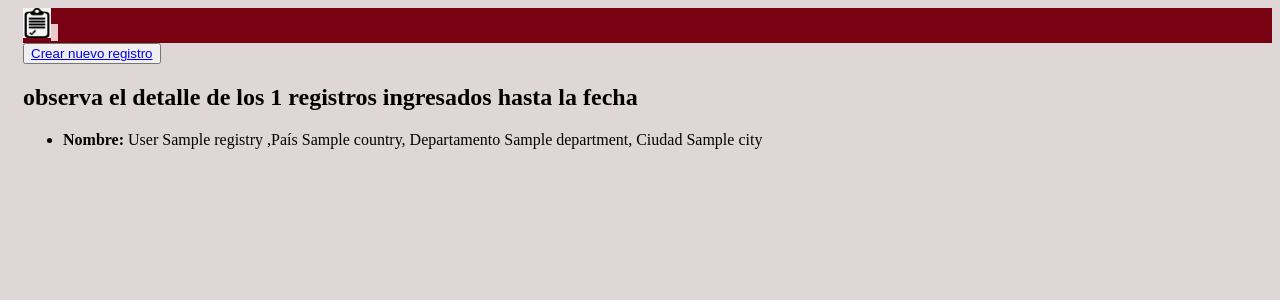
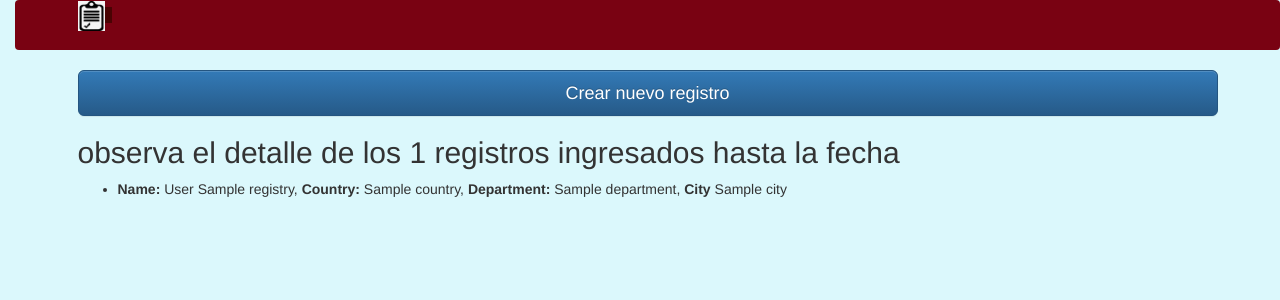
Before and after one commit to jrco1989/form-test, a Django app: page / in a window 1280 px wide. Shown: the top 300 px of the page. Run offline with Django 3.2, Linux system fonts and the light colour scheme; tables that the repository leaves empty hold one stand-in row (values such as "Sample post"); some libraries are stand-ins or nearby versions.

Commit message:
add a little style

```diff
--- a/app/static/styles.css
+++ b/app/static/styles.css
@@ -1,10 +1,11 @@
-#main-navbar {
+nav {
     background: rgb(121, 2, 18);
     border-bottom: 1px solid rgba(0,0,0,.0975);
+
 
 }
 body {
     padding-left: 15px;
-    background: rgb(223, 215, 215);
-
-}
+    background: #dbf8fc;
+    background-attachment:fixed;
+    }
--- /dev/null
+++ b/app/templates/base.html
@@ -0,0 +1,30 @@
+<!DOCTYPE html>
+<html lang="en">
+<head>
+  <link rel="stylesheet" href="//maxcdn.bootstrapcdn.com/bootstrap/3.2.0/css/bootstrap.min.css">
+  <link rel="stylesheet" href="//maxcdn.bootstrapcdn.com/bootstrap/3.2.0/css/bootstrap-theme.min.css">
+  <link href='//fonts.googleapis.com/css?family=Lobster&subset=latin,latin-ext' rel='stylesheet' type='text/css'>
+  {% load static %}
+  <link rel="stylesheet" href="{% static 'styles.css' %}" />
+  <meta charset="UTF-8">
+  <meta name="viewport" content="width=device-width, initial-scale=1.0">
+  <title>{%block tittle%} {%endblock%}</title>
+
+
+</head>
+
+<body >
+  <nav  class="navbar navbar-expand-lg navbar-dark bg-dark fixed-top" id="mainNav">
+
+    <div class="container">
+      <a style="border-right: 7px solid #490303;" href="{%url 'index'%}">
+          <img src="{% static 'logo.png' %}" height="30"/>
+      </a>
+    </div>
+  </nav>
+  <div class="container">
+    {%block container%}
+    {%endblock%}
+  </div>
+</body>
+</html>
--- a/app/templates/index.html
+++ b/app/templates/index.html
@@ -1,38 +1,16 @@
-<!DOCTYPE html>
-<html lang="en">
-<head>
-    <meta charset="UTF-8">
-    <meta name="viewport" content="width=device-width, initial-scale=1.0">
-    <title>Inicio</title>
-    {% load static %}
+{% extends "base.html" %}
 
-
-    <link rel="stylesheet" href="{% static 'styles.css' %}" />
-</head>
-
-<body>
-
-  <nav  id="main-navbar">
-    <a href="{% url 'index' %}" class="top-menu"><span class="glyphicon glyphicon-plus"></span></a>
-      <div class="container">
-          <a style="border-right: 7px solid #ecc8c8;" href="{%url 'index'%}">
-              <img src="{% static 'logo.png' %}" height="30"/>
-          </a>
-    </div>
-  </nav>
-
-  <div class="container">
-    <button >  <a  href="{%url 'new_record' %}">Crear nuevo registro</a> </button>
+{%block container%}
+  <a class="btn btn-primary btn-lg btn-block" href="{%url 'new_record' %}">Crear nuevo registro</a>
   <p class="lead"><h2>observa el detalle de los  {{num_records}} registros ingresados hasta la fecha</h2></p>
   <ul>
     {% for record in all_records %}
     <li>
-        <p ><strong>Nombre: </strong> {{ record.last_name }} {{ record.name }}
-          ,País {{ record.country.name}}, Departamento {{ record.department.name}}, Ciudad {{ record.city.name}} </p>
+      <p ><strong>Name: </strong> {{ record.last_name }} {{ record.name }},
+        <strong>Country:</strong> {{ record.country.name}},
+        <strong>Department:</strong> {{ record.department.name}},
+        <strong>City</strong> {{ record.city.name}} </p>
     </li>
     {% endfor %}
   </ul>
-  </div>
-</body>
-<!--<script src= "{% static 'jquery.chained.min.js' %}"></script>-->
-</html>
+{%endblock%}
```
Also changed, not shown: app/templates/app/registry_form.html (+9 -13 lines), README.md, app/migrations/0001_initial.py (added), app/models.py (line endings or trailing spaces), app/static/logo.jpg (deleted), form_test/settings.py (line endings or trailing spaces). Lines whose indentation alone changed are shown as unchanged.
